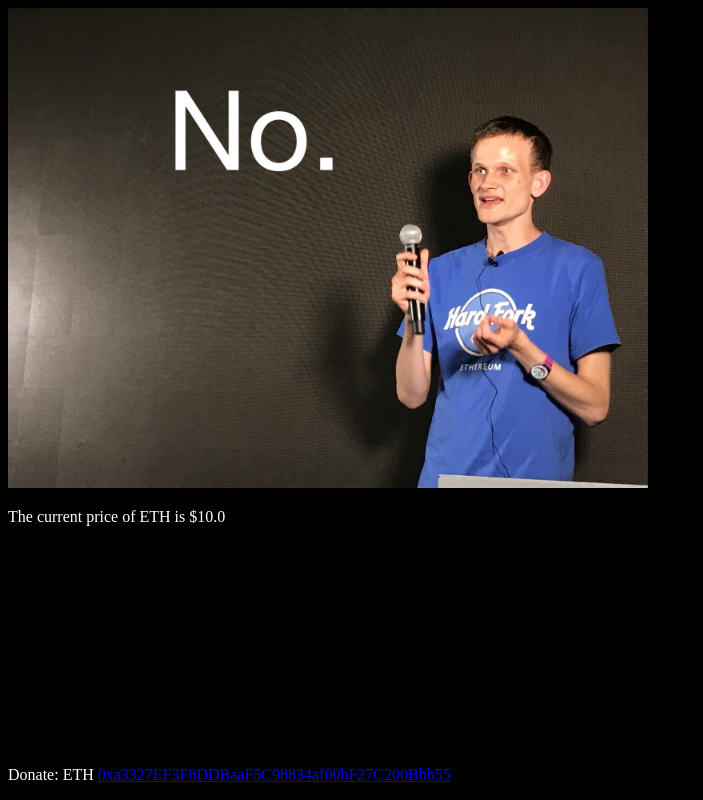
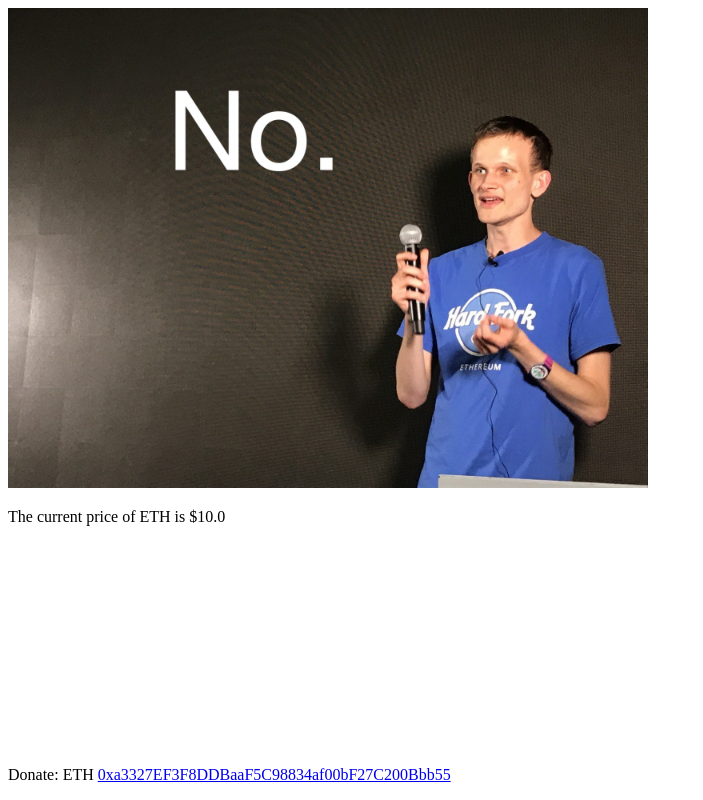
Before and after one commit to AndrewReifel/andrewreifel.github.io, a Flask app: page / in a window 1280 px wide. Shown: the whole page, without its empty margins (0-703 px from the left). Run offline with Flask 2, Linux system fonts and the light colour scheme; a database or web service that is not in the repository returns one stand-in record (values such as "Sample title"); data that the repository does not hold is empty.

Commit message:
how to run comment

```diff
--- a/app.py
+++ b/app.py
@@ -7,7 +7,6 @@ app = Flask(__name__)
 
 @app.route('/')
 def index():
-
 
     r = requests.get('https://api.coinmarketcap.com/v1/ticker/ethereum/')
 
@@ -21,5 +20,10 @@ def index():
     price = float(price)
     price = round(price, 2)
 
+    #print ETH price to console
+    print(price)
+
     #render index page with price
     return render_template("index.html", price=price)
+
+#In order to run in terminal call python3 -m flask run (not sure why "-m" is needed now)
--- a/templates/index.html
+++ b/templates/index.html
@@ -1,14 +1,14 @@
 <!DOCTYPE html>
 <html>
 	<head><title>Is Ethereum Dead Yet?</title></head>
-    <body style="background-color:black;">
-    <img src="no.jpeg" alt="No width="480" height="480">
+    <body style="background-color:white;">
+    <img src="/static/no.jpeg" alt="No width="480" height="480">
 
     <div style="position: relative">
-    <p style="position: fixed; bottom: 0; width:100%; text-align: left; color: white;">Donate: ETH <a href="https://www.blockchain.com/eth/address/0xa3327EF3F8DDBaaF5C98834af00bF27C200Bbb55"> 0xa3327EF3F8DDBaaF5C98834af00bF27C200Bbb55
+    <p style="position: fixed; bottom: 0; width:100%; text-align: left; color: black;">Donate: ETH <a href="https://www.blockchain.com/eth/address/0xa3327EF3F8DDBaaF5C98834af00bF27C200Bbb55"> 0xa3327EF3F8DDBaaF5C98834af00bF27C200Bbb55
     </a>
     </p>
-    <p style="color: white;">
+    <p style="color: black;">
         The current price of ETH is ${{ price }}
     </p>
 </div>
```
Also changed, not shown: static/no.jpeg (renamed from templates/no.jpeg).
